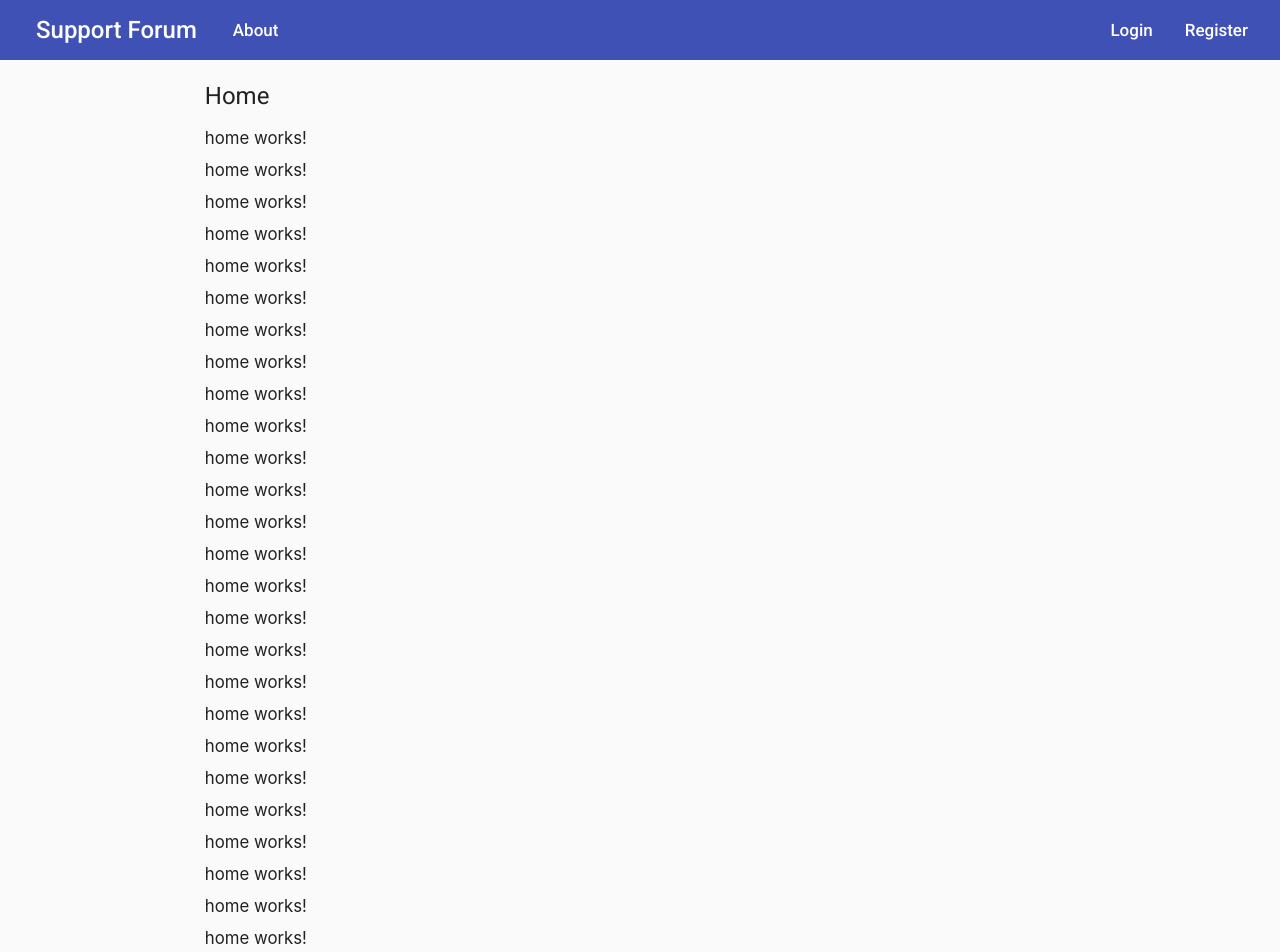
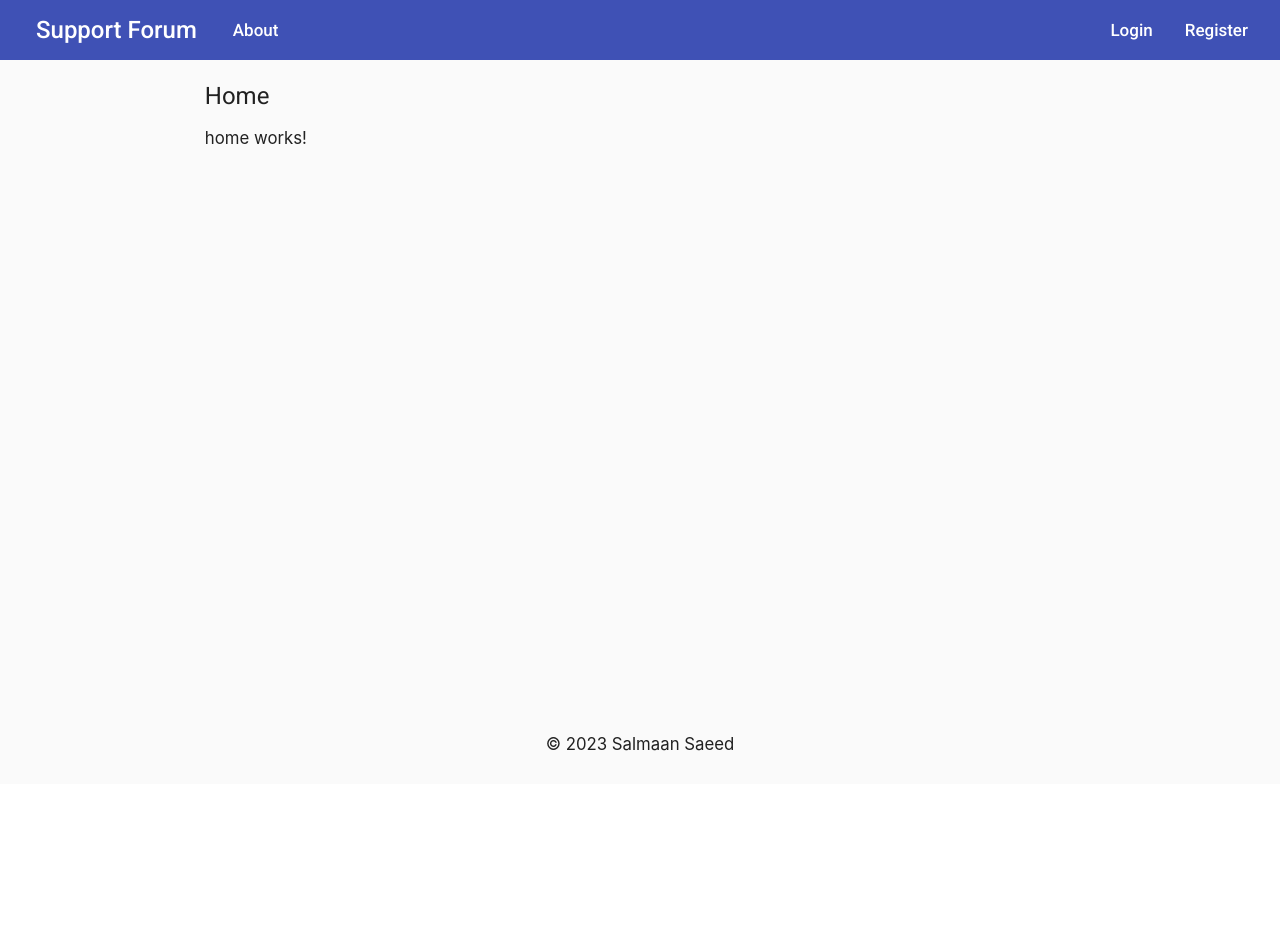
Before and after one commit to sagedemage/SupportForum, an Angular app in the folder frontend/: page / in a window 1280 px wide. Shown: the top 952 px of the page. After the commit the page ends 800 px from the top, so only its background shows below. Built offline with nearby package versions, Linux system fonts and the light colour scheme.

Commit message:
Removed extra configurations for test in angular.json

```diff
--- a/frontend/angular.json
+++ b/frontend/angular.json
@@ -24,8 +24,8 @@
             ],
             "styles": [
               "node_modules/@angular/material/prebuilt-themes/indigo-pink.css",
+              "node_modules/material-design-icons/iconfont/material-icons.css",
               "node_modules/bootstrap/dist/css/bootstrap.min.css",
-              "node_modules/material-design-icons/iconfont/material-icons.css",
               "src/styles.css",
               "src/theme.scss"
             ],
@@ -91,16 +91,8 @@
             "polyfills": "src/polyfills.ts",
             "tsConfig": "tsconfig.spec.json",
             "karmaConfig": "karma.conf.js",
-            "assets": [
-              "src/favicon.ico",
-              "src/assets"
-            ],
-            "styles": [
-              "node_modules/@angular/material/prebuilt-themes/indigo-pink.css",
-              "node_modules/material-design-icons/iconfont/material-icons.css",
-              "src/styles.css",
-              "src/theme.scss"
-            ],
+            "assets": [],
+            "styles": [],
             "scripts": []
           }
         }
--- a/frontend/src/app/components/home/home.component.html
+++ b/frontend/src/app/components/home/home.component.html
@@ -1,31 +1,2 @@
 <h1> Home </h1>
 <p>home works!</p>
-<p>home works!</p>
-<p>home works!</p>
-<p>home works!</p>
-<p>home works!</p>
-<p>home works!</p>
-<p>home works!</p>
-<p>home works!</p>
-<p>home works!</p>
-<p>home works!</p>
-<p>home works!</p>
-<p>home works!</p>
-<p>home works!</p>
-<p>home works!</p>
-<p>home works!</p>
-<p>home works!</p>
-<p>home works!</p>
-<p>home works!</p>
-<p>home works!</p>
-<p>home works!</p>
-<p>home works!</p>
-<p>home works!</p>
-<p>home works!</p>
-<p>home works!</p>
-<p>home works!</p>
-<p>home works!</p>
-<p>home works!</p>
-<p>home works!</p>
-<p>home works!</p>
-<p>home works!</p>
```
